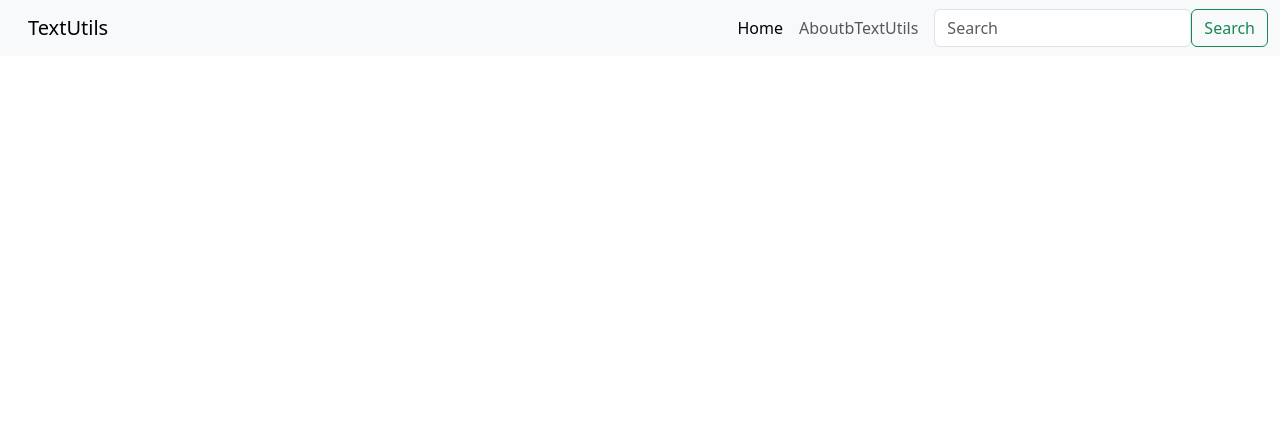
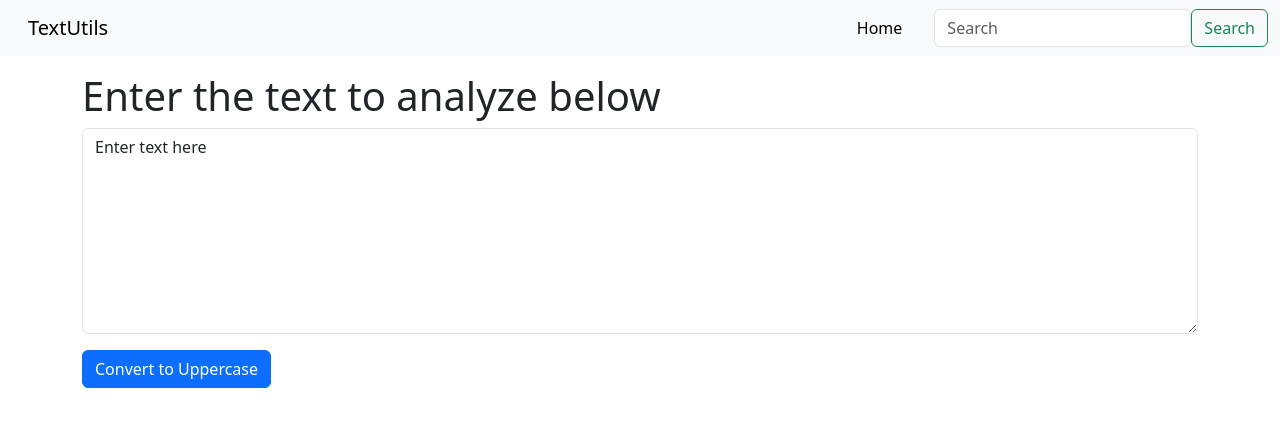
Before and after one commit to anshi-the-coder/ReactJS, a React (Create React App) app in the folder my-appcreate-react-app/: page / in a window 1280 px wide. Shown: the top 426 px of the page. Built offline with nearby package versions, Linux system fonts and the light colour scheme.

Commit message:
Text Form

```diff
--- a/my-appcreate-react-app/src/App.js
+++ b/my-appcreate-react-app/src/App.js
@@ -1,9 +1,15 @@
 import "./App.css";
 import Navbar from "./components/Navbar";
+import TextForm from "./components/TextForm";
 function App() {
   return (
     <>
-      <Navbar title="TextUtils" aboutText="AboutbTextUtils"/>
+      {/* <Navbar title="TextUtils" aboutText="AboutbTextUtils"/> */}
+      <Navbar title="TextUtils" />
+      <div className="container my-3">
+
+      <TextForm heading="Enter the text to analyze below"/>
+      </div>
     </>
   );
 }
--- /dev/null
+++ b/my-appcreate-react-app/src/components/TextForm.js
@@ -0,0 +1,24 @@
+import React, {useState} from 'react' // hooks bina class bnaye class ke feature use krne me helpful hote h
+export default function TextForm(props) {
+    const handleUpClick= ()=>{
+        console.log("Uppercase was clicked"+text)
+        let newText= text.toUpperCase()
+        setText(newText)
+    }
+    const handleOnChange= (event)=>{
+        console.log("On change")
+        setText(event.target.value)
+    }
+const [text,setText]=useState('Enter text here')
+// text="new text" // wrong way to change the state
+// setText("new text") // correct way to change the state
+  return (
+    <div>
+        <h1>{props.heading}</h1>
+      <div className="mb-3">
+  <textarea className="form-control" value={text} onChange={handleOnChange} id="myBox" rows="8"></textarea>
+</div>
+<button className='btn btn-primary' onClick={handleUpClick}>Convert to Uppercase</button>
+    </div>
+  )
+}
```
